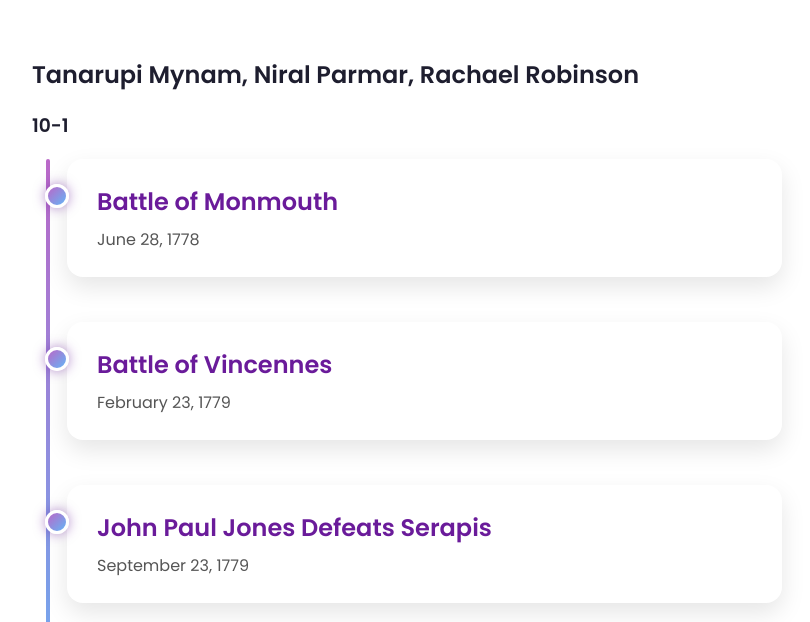
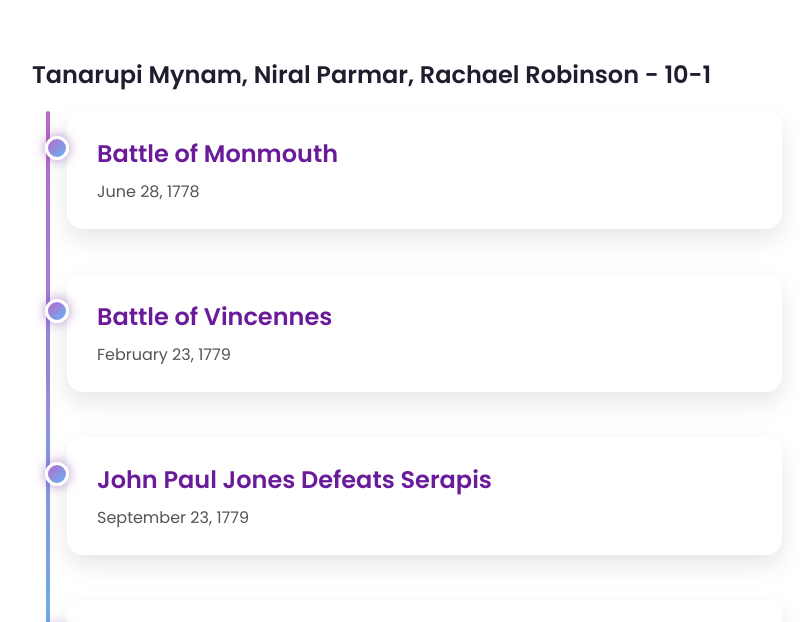
Before and after one commit to niralnishantparmar/Timeline, a plain HTML site: page index.html in a window 1280 px wide. Shown: the part 140-762 px from the top of the page, without its empty margins (233-1043 px from the left). Drawn offline with Linux system fonts and the light colour scheme.

Commit message:
Update index.html

```diff
--- a/index.html
+++ b/index.html
@@ -11,8 +11,7 @@
 <body>
   <section class="timeline">
     <h1>Team E Revolutionary War Timeline</h1>
-    <h2>Tanarupi Mynam, Niral Parmar, Rachael Robinson</h2>
-    <h3>10-1</h3>
+    <h2>Tanarupi Mynam, Niral Parmar, Rachael Robinson - 10-1</h2>
     <div class="timeline-container">
       <div class="timeline-line"></div>
 
```
